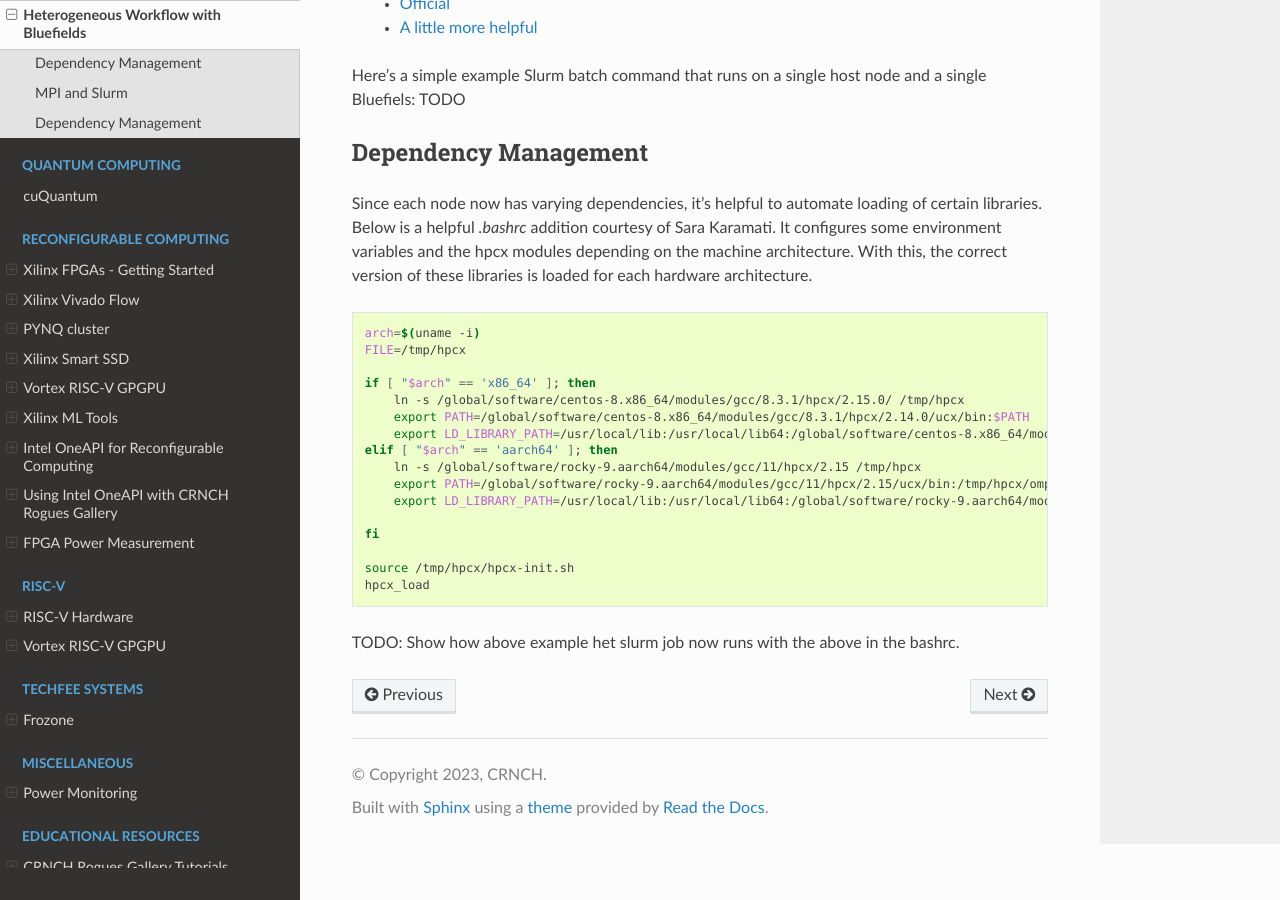
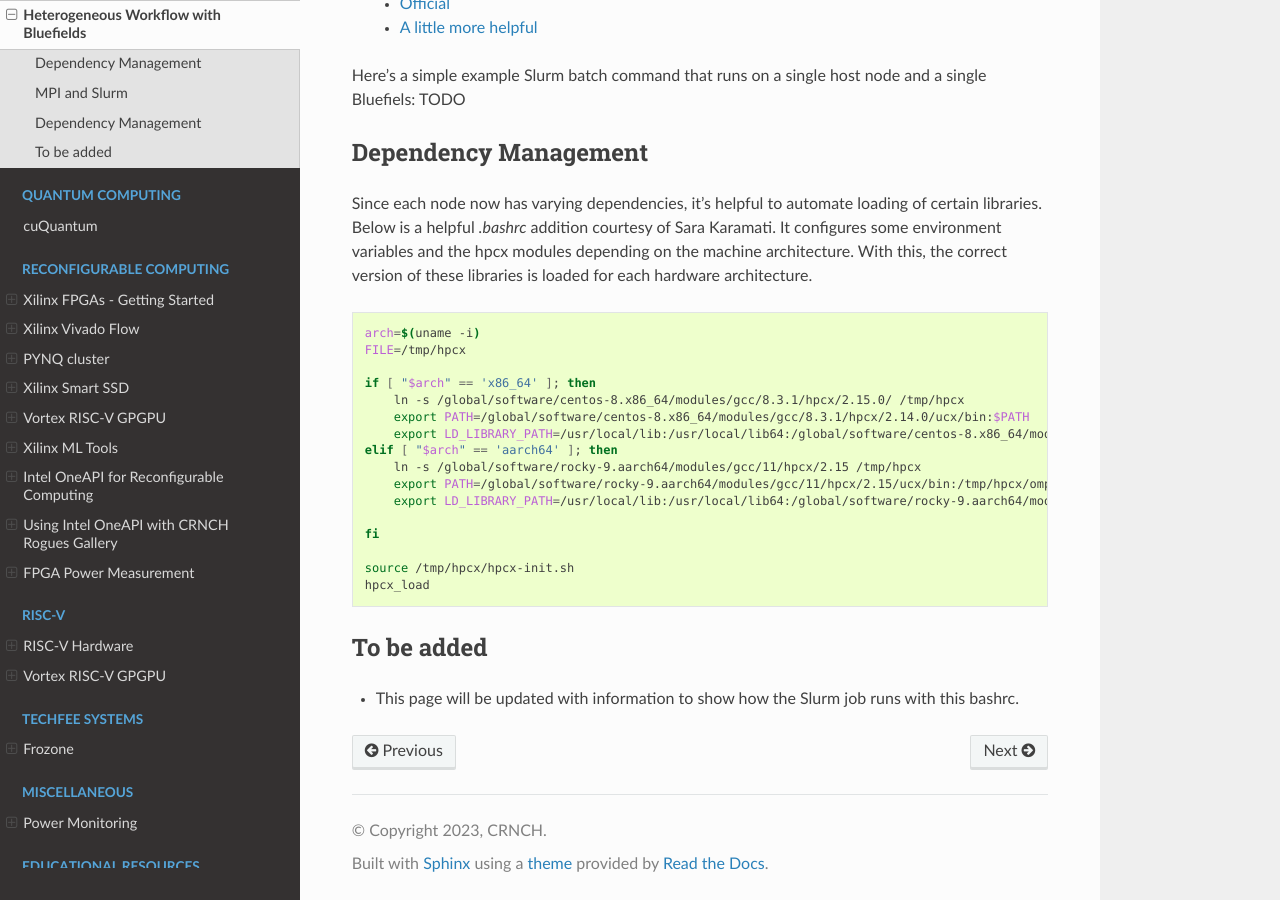
Before and after one commit to gt-crnch-rg/read-the-docs, a Sphinx documentation site: the page built from docs/networking/heterogeneous-workflow.rst, in a window 1280 px wide and 900 px high, scrolled down 623 px. Built offline with Sphinx 7.4.7 and the Read the Docs theme 2.0.0, drawn with Linux system fonts in a browser that asks for light colours; pages that are not in the unit, such as notebooks, are missing from menus.

Commit message:
Update heterogeneous-workflow.rst

```diff
--- a/docs/networking/heterogeneous-workflow.rst
+++ b/docs/networking/heterogeneous-workflow.rst
@@ -1,6 +1,6 @@
-===============
+======================================
 Heterogeneous Workflow with Bluefields
-===============
+======================================
 
 Working with Bluefields and host machines with differing architectures introduces development
 peculiarities that must be dealt with.
@@ -57,4 +57,6 @@ version of these libraries is loaded for each hardware architecture.
     source /tmp/hpcx/hpcx-init.sh
     hpcx_load
 
-TODO: Show how above example het slurm job now runs with the above in the bashrc.
+To be added
+-----------
+- This page will be updated with information to show how the Slurm job runs with this bashrc.
```
